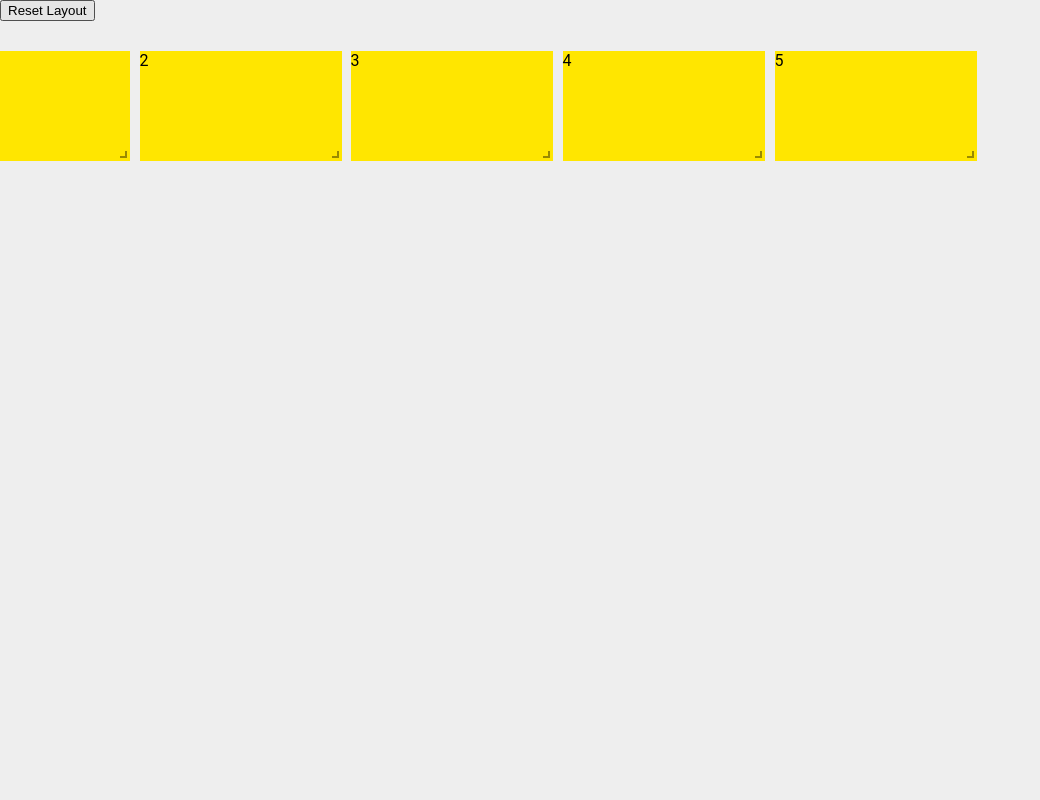
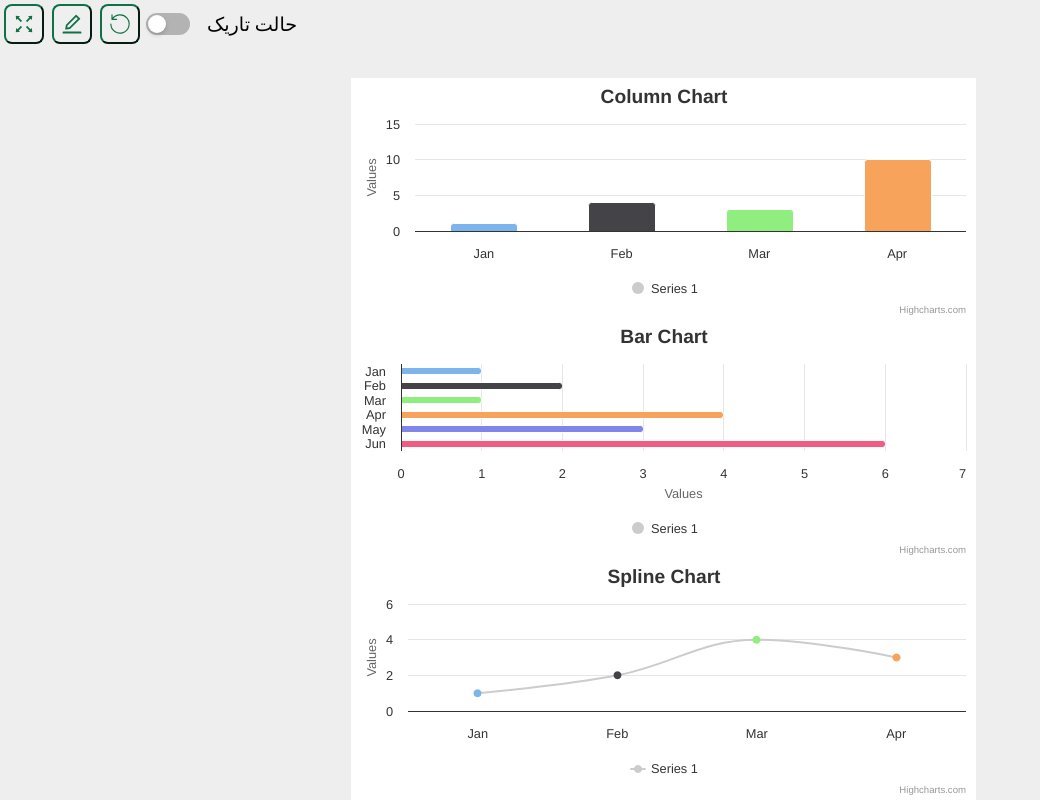
Before and after one commit to behnooshbhy2002/react-grid, a React (Create React App) app: page / in a window 1280 px wide. Shown: the top 800 px of the page, without its empty margins (0-1040 px from the left). Built offline with nearby package versions, Linux system fonts and the light colour scheme.

Commit message:
editing styles

```diff
--- a/src/App.js
+++ b/src/App.js
@@ -9,9 +9,9 @@ import LocalStorageLayout from "./pages/Reset";
 function App() {
   return (
     <div className="App">
-      <LocalStorageLayout></LocalStorageLayout>
+      {/* <LocalStorageLayout></LocalStorageLayout> */}
       {/* <NoDraggingLayout></NoDraggingLayout> */}
-      {/* <Main></Main> */}
+      <Main></Main>
       {/* <MyChart></MyChart> */}
       {/* <Chart></Chart> */}
       {/* <AddRemoveLayout></AddRemoveLayout> */}
--- a/src/pages/Main.css
+++ b/src/pages/Main.css
@@ -1,6 +1,31 @@
-.edit-button {
-  border: none;
+.left-buttons {
+  display: flex;
+}
+.main-buttons {
+  border-radius: 8px;
+  margin: 4px;
+  display: flex;
+  justify-content: center;
+  align-items: center;
+  width: 2.5rem;
+  height: 2.5rem;
+  border-color: rgb(16, 113, 70);
+}
+.dark-text {
+  display: flex;
+  justify-content: center;
+  align-items: center;
+  font-size: larger;
+  margin-left: 15px;
+}
+.main-buttons svg {
+  color: rgb(16, 113, 70);
+  height: 1.5rem;
+  width: 1.5rem;
 }
 svg:hover {
   color: red;
 }
+.highcharts-dashboards {
+  margin: 20px;
+}
--- a/src/pages/Main.jsx
+++ b/src/pages/Main.jsx
@@ -4,7 +4,8 @@ import Highcharts from "highcharts";
 import HighchartsReact from "highcharts-react-official";
 import darkUnica from "highcharts/themes/dark-unica";
 import edit from "../assets/edit-icon.svg";
-import Switch from "@mui/material/Switch";
+// import Switch from "@mui/material/Switch";
+import { Switch } from "antd";
 import "./Main.css";
 
 import _ from "lodash";
@@ -17,7 +18,7 @@ function Main() {
   const [stat, setStatic] = useState(true);
   const [isDarkMode, setIsDarkMode] = useState(false);
   // const [editMode, setEditMode] = useState(false);
-  const [checked, setChecked] = useState(true);
+  const [checked, setChecked] = useState(false);
   const obj = {
     lay: [
       {
@@ -85,8 +86,9 @@ function Main() {
     ],
   };
   const handleChangeTheme = (event) => {
+    setChecked((s) => !s);
     setIsDarkMode(!isDarkMode);
-    setChecked(event.target.checked);
+    // setChecked(event.targetchecked);
   };
 
   const resetLayout = () => {
@@ -117,39 +119,61 @@ function Main() {
   };
   return (
     <div>
-      <Switch
+      {/* <Switch
         checked={checked}
         onChange={handleChangeTheme}
         inputProps={{ "aria-label": "controlled" }}
         color="secondary"
-      />
-      <button onClick={resetLayout}>Reset Layout</button>
-      {/* <button onClick={toggleTheme}>
-        {!isDarkMode ? "Light Mode" : "Dark Mode"}
-      </button> */}
-      {stat ? (
-        <button onClick={handleEdit} className="edit-button">
-          {/* <img src={edit}></img> */}
+      /> */}
+      {/* <button onClick={resetLayout}>Reset Layout</button> */}
+      <div className="left-buttons">
+        <button className="main-buttons">
           <svg
-            fill="none"
-            stroke="currentColor"
-            strokeLinecap="round"
-            strokeLinejoin="round"
-            strokeWidth={2}
-            viewBox="0 0 24 24"
+            viewBox="0 0 1024 1024"
+            fill="currentColor"
             height="2em"
             width="2em"
           >
-            <path d="M11 4H4a2 2 0 00-2 2v14a2 2 0 002 2h14a2 2 0 002-2v-7" />
-            <path d="M18.5 2.5a2.121 2.121 0 013 3L12 15l-4 1 1-4 9.5-9.5z" />
+            <path d="M290 236.4l43.9-43.9a8.01 8.01 0 00-4.7-13.6L169 160c-5.1-.6-9.5 3.7-8.9 8.9L179 329.1c.8 6.6 8.9 9.4 13.6 4.7l43.7-43.7L370 423.7c3.1 3.1 8.2 3.1 11.3 0l42.4-42.3c3.1-3.1 3.1-8.2 0-11.3L290 236.4zm352.7 187.3c3.1 3.1 8.2 3.1 11.3 0l133.7-133.6 43.7 43.7a8.01 8.01 0 0013.6-4.7L863.9 169c.6-5.1-3.7-9.5-8.9-8.9L694.8 179c-6.6.8-9.4 8.9-4.7 13.6l43.9 43.9L600.3 370a8.03 8.03 0 000 11.3l42.4 42.4zM845 694.9c-.8-6.6-8.9-9.4-13.6-4.7l-43.7 43.7L654 600.3a8.03 8.03 0 00-11.3 0l-42.4 42.3a8.03 8.03 0 000 11.3L734 787.6l-43.9 43.9a8.01 8.01 0 004.7 13.6L855 864c5.1.6 9.5-3.7 8.9-8.9L845 694.9zm-463.7-94.6a8.03 8.03 0 00-11.3 0L236.3 733.9l-43.7-43.7a8.01 8.01 0 00-13.6 4.7L160.1 855c-.6 5.1 3.7 9.5 8.9 8.9L329.2 845c6.6-.8 9.4-8.9 4.7-13.6L290 787.6 423.7 654c3.1-3.1 3.1-8.2 0-11.3l-42.4-42.4z" />
           </svg>
         </button>
-      ) : (
-        <div>
-          <button>Save</button>
-          <button>go Back</button>
+        {stat ? (
+          <button onClick={handleEdit} className="main-buttons">
+            <svg
+              viewBox="0 0 1024 1024"
+              fill="currentColor"
+              height="2em"
+              width="2em"
+            >
+              <path d="M257.7 752c2 0 4-.2 6-.5L431.9 722c2-.4 3.9-1.3 5.3-2.8l423.9-423.9a9.96 9.96 0 000-14.1L694.9 114.9c-1.9-1.9-4.4-2.9-7.1-2.9s-5.2 1-7.1 2.9L256.8 538.8c-1.5 1.5-2.4 3.3-2.8 5.3l-29.5 168.2a33.5 33.5 0 009.4 29.8c6.6 6.4 14.9 9.9 23.8 9.9zm67.4-174.4L687.8 215l73.3 73.3-362.7 362.6-88.9 15.7 15.6-89zM880 836H144c-17.7 0-32 14.3-32 32v36c0 4.4 3.6 8 8 8h784c4.4 0 8-3.6 8-8v-36c0-17.7-14.3-32-32-32z" />
+            </svg>
+          </button>
+        ) : (
+          <div>
+            <button>Save</button>
+            <button>go Back</button>
+          </div>
+        )}
+        <button className="main-buttons">
+          <svg viewBox="0 0 21 21" fill="currentColor" height="2em" width="2em">
+            <g
+              fill="none"
+              fillRule="evenodd"
+              stroke="currentColor"
+              strokeLinecap="round"
+              strokeLinejoin="round"
+            >
+              <path d="M3.578 6.487A8 8 0 112.5 10.5M7.5 6.5h-4v-4" />
+            </g>
+          </svg>
+        </button>
+        <div className="main-buttons">
+          <Switch checked={checked} onChange={handleChangeTheme}></Switch>
         </div>
-      )}
+        <div className="dark-text">
+          <span>حالت تاریک</span>
+        </div>
+      </div>
 
       <ResponsiveReactGridLayout
         className="layout"
@@ -235,7 +259,7 @@ const getOptions = (type, height, data, chosenTheme) => {
   ];
 
   console.log(chosenTheme);
-  if (!chosenTheme) {
+  if (chosenTheme) {
     backcolor = "#2a2a2b";
     col = ["#90ee7e", "#f45b5b", "#7798BF", "#aaeeee"];
   } else {
@@ -263,8 +287,29 @@ const getOptions = (type, height, data, chosenTheme) => {
       spacingLeft: 10,
       spacingRight: 10,
     },
+    plotOptions: {
+      series: {
+        colorByPoint: true,
+      },
+    },
     title: {
       text: _.startCase(`${type} chart`),
+    },
+    xAxis: {
+      categories: [
+        "Jan",
+        "Feb",
+        "Mar",
+        "Apr",
+        "May",
+        "Jun",
+        "Jul",
+        "Aug",
+        "Sep",
+        "Oct",
+        "Nov",
+        "Dec",
+      ],
     },
     yAxis: {
       title: {
```
